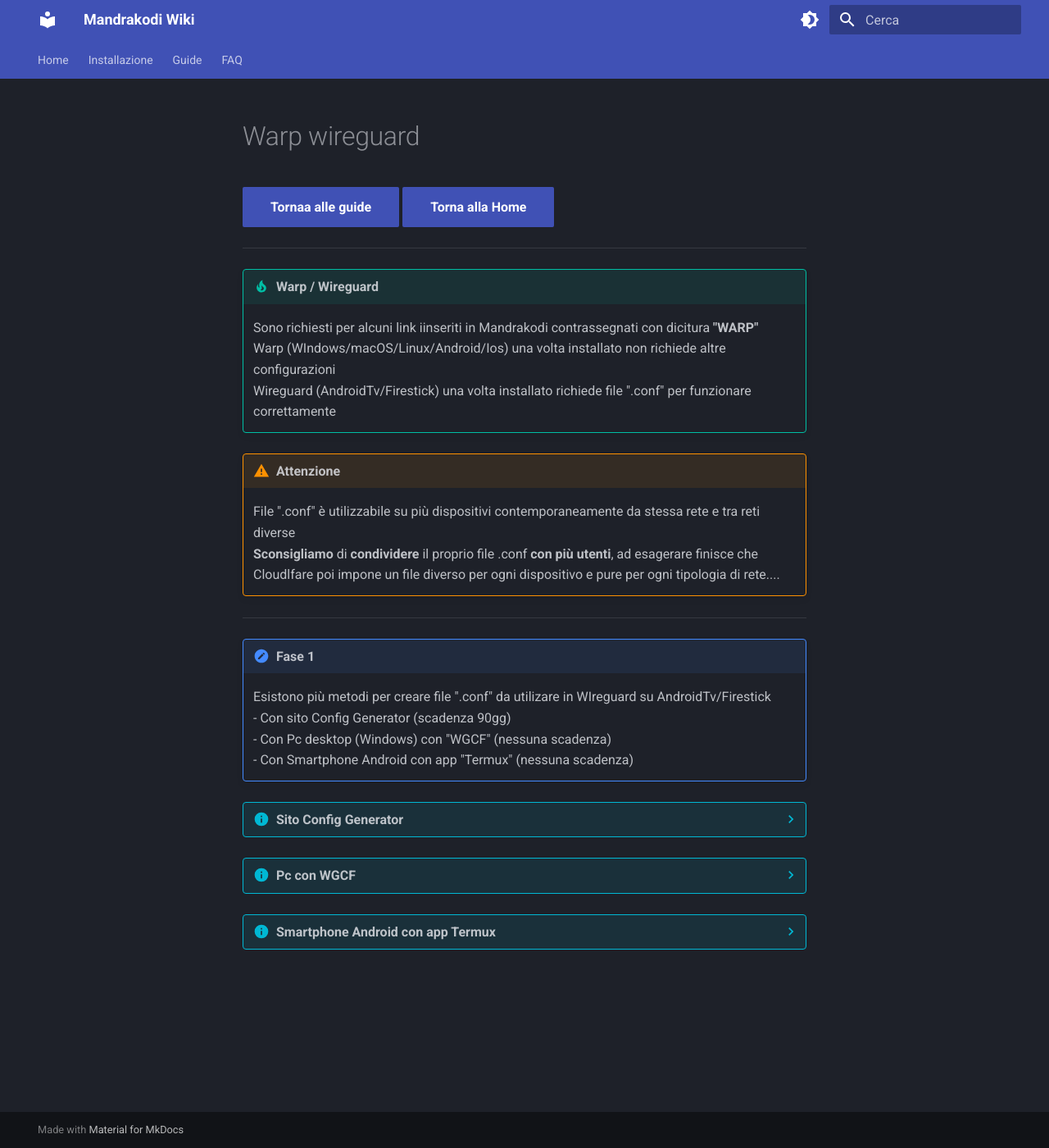
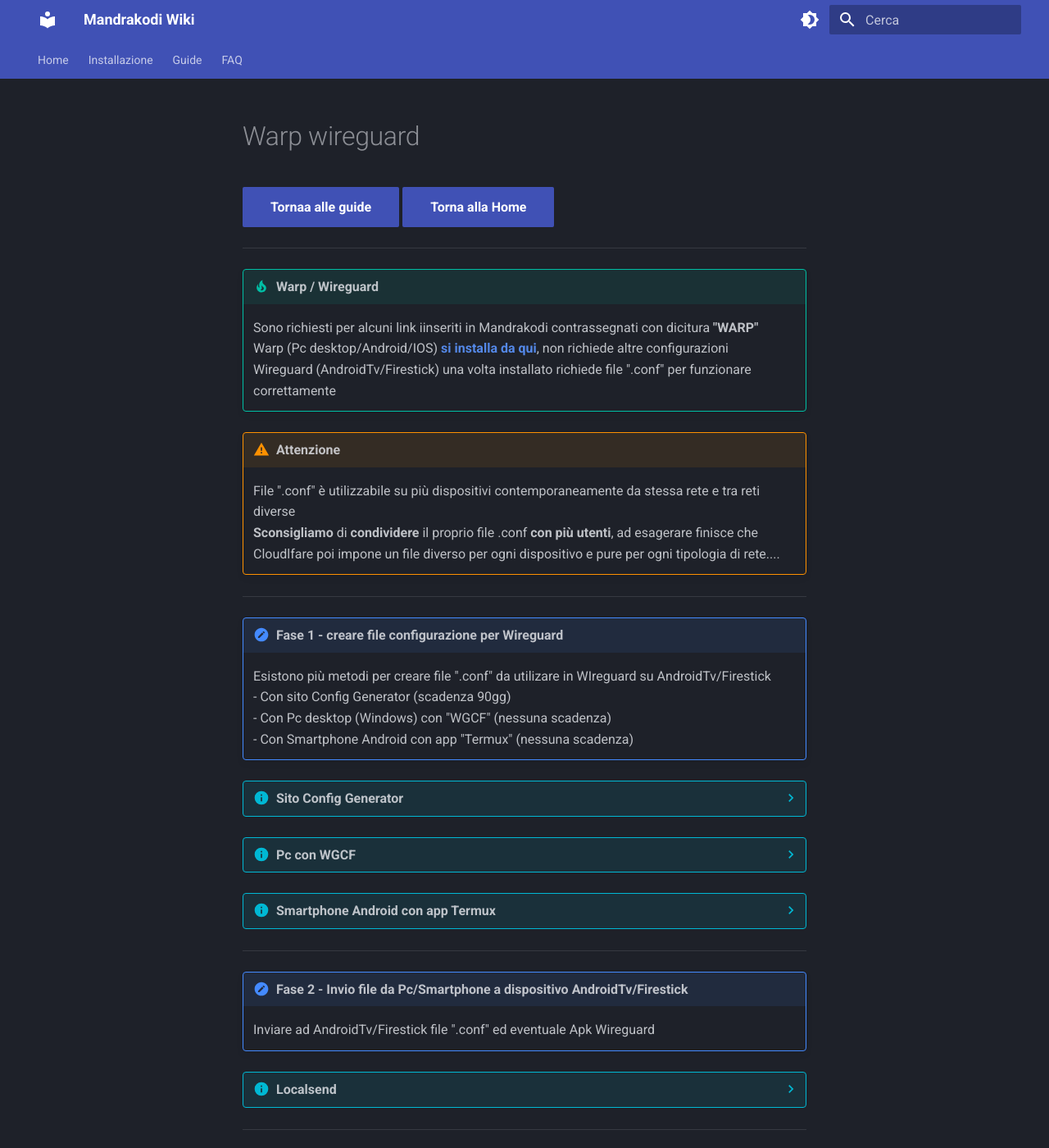
Before and after one commit to campipaolo/Mandrakodi-Wiki, an MkDocs documentation site: the page built from docs/guide/warp_wireguard.md, in a window 1280 px wide and 1400 px high. Shown: the whole window at 82% size. Built offline with MkDocs 1.6.1 and Material for MkDocs 9.7.7, drawn with Linux system fonts in a browser that asks for light colours; some of the changed lines change nothing that is shown; some of the changed text lies outside the part shown.

Commit message:
warp_wireguard
setup page

```diff
--- a/docs/guide/warp_wireguard.md
+++ b/docs/guide/warp_wireguard.md
@@ -3,18 +3,18 @@
 ------
 
 !!! tip "Warp / Wireguard"
-    Sono richiesti per alcuni link iinseriti in Mandrakodi contrassegnati con dicitura  **"WARP"**  <br>    Warp (WIndows/macOS/Linux/Android/Ios) una volta installato non richiede altre configurazioni <br>    Wireguard (AndroidTv/Firestick) una volta installato richiede file ".conf" per funzionare correttamente
+    Sono richiesti per alcuni link iinseriti in Mandrakodi contrassegnati con dicitura  **"WARP"**  <br>    Warp (Pc desktop/Android/IOS) **[si installa da qui](https://one.one.one.one)**, non richiede altre configurazioni <br>    Wireguard (AndroidTv/Firestick) una volta installato richiede file ".conf" per funzionare correttamente
 
 !!! warning "Attenzione"
     File ".conf" è utilizzabile su più dispositivi contemporaneamente da stessa rete e tra reti diverse <br> **Sconsigliamo** di **condividere** il proprio file .conf **con più utenti**, ad esagerare finisce che Cloudlfare poi impone un   file diverso per ogni dispositivo e pure per ogni tipologia di rete....
 
 ------
 
-!!! important " Fase 1"
+!!! important " Fase 1 - creare file configurazione per Wireguard"
     Esistono più metodi per creare file ".conf" da utilizare in WIreguard su AndroidTv/Firestick <br>    - Con sito Config Generator (scadenza 90gg) <br>    - Con Pc desktop (Windows) con "WGCF" (nessuna scadenza) <br>    - Con Smartphone Android con app "Termux" (nessuna scadenza)
 
 ??? info "Sito Config Generator"
-    ** Scadenza 90gg **
+       **Scadenza 90gg**
 
     * [Config Generator](https://lanrat.github.io/wireguard-warp-generator/)
     * Premere il pulsante "Generate Warp Config"
@@ -24,11 +24,11 @@
     * N.B.: verificare che il file salvato abbia l'estensione ".conf"
 
 ??? info "Pc con WGCF"
-    ** Nessuna scadenza **
+       **Nessuna scadenza**
 
     * [WGCG](https://github.com/ViRb3/wgcf/releases)
     * Scorrere fino alla sezione "Assets" (premere "Show All" per espandere l'elenco)
-    * Windows 64bit: wgcf_x.x.x_windows_amd64.exe	Windows ARM: wgcf_2.2.32_windows_arm64.exe
+    * Windows 64bit: wgcf_x.x.x_windows_amd64.exe	Windows ARM: wgcf_x.x.x_windows_arm64.exe
     * Copiare il file scaricato sul Desktop
     * Rinominarlo in "wgcf.exe"
     * Premere il tasto Windows, scrivere "cmd" e premere invio
@@ -38,7 +38,7 @@
     * Sul desktop saranno presenti due file, l'unico da conservare è "wgcf-profile.conf"
 
 ??? info "Smartphone Android con app Termux"
-    ** Nessuna scadenza **
+    **Nessuna scadenza**
 
     * [Termux Play Store](https://play.google.com/store/apps/details?id=com.termux&hl=it)
     * Installare ed avviare
@@ -59,3 +59,46 @@
     * cp wgcf-profile.conf ~/storage/downloads
     * exit
     * N.B.: il file ".conf"  sarà reperibile nella cartella Download del prprio device
+
+------
+
+!!! important " Fase 2 - Invio file da Pc/Smartphone a dispositivo AndroidTv/Firestick"
+    Inviare ad AndroidTv/Firestick file ".conf" ed eventuale Apk Wireguard
+
+??? info "Localsend"
+    **Windows/Android/AndroidTv/Firestick**
+
+    * Installare "Localsend"
+    [Loalsend Windows](https://localsend.org/it/download?os=windows)
+    * [Loalsend Android/AndroidTv](https://play.google.com/store/apps/details?id=org.localsend.localsend_app&pcampaignid=pcampaignidMKT-Other-global-all-co-prtnr-py-PartBadge-Mar2515-1)
+    * [Loalsend Firestick](https://github.com/localsend/localsend/releases) LocalSend-x.x.x-android-arm32v7.apk
+    * Avviare Localsend prima sul dispositivo "mittente" e poi su quello "ricevente"
+    * Sul dispositivo "mittente" premere "Invia" e poi "File"
+    * Selezionare file/files da inviare
+    * Selezionare dispositivo "ricevente"
+    * Sul dispositivo "ricevente" dare conferma per ricevere
+    * N.B.: la cartella "Download" è quella di default per la ricezione
+    * Sul dispositivo "ricevente" in alto a destra l'icona a fianco alla “i” elenca la cronologia
+
+------
+
+!!! important " Fase 3 - Installazione WIreguard"
+    Installare Wireguard su AndroidTv/Firestick
+
+??? info "Wireguard"
+    **Android/AndroidTv/Firestick**
+
+
+    * Sul dispositivo "ricevente" in alto a destra l'icona a fianco alla “i” elenca la cronologia
+    * Cliccare apk Wireguard
+    * Consentire installazione delle app da Localsend (se richiesto) e installarlo
+    * Avviare Localsend prima sul dispositivo "mittente" e poi su quello "ricevente"
+    * Alla prima apertura, WireGuard potrebbe chiedere il permesso di accedere ai file
+    * Concedere l'autorizzazione, se non appare richiesta, uscire e rientrare
+    * Aperto Wireguard, premere il pulsante "+" e selezionare l'opzione "importa da file"
+    * Importato il file, sarà presente nella schermata principale
+    * Cliccare l'interruttore in corrispondeza sulla destra per attivare/disattivare
+    * Al primo avvio verrà chiesta conferma di attivazione
+    * Eventuale file apk Wireguard può essre cliccato e installato
+
+------
```
